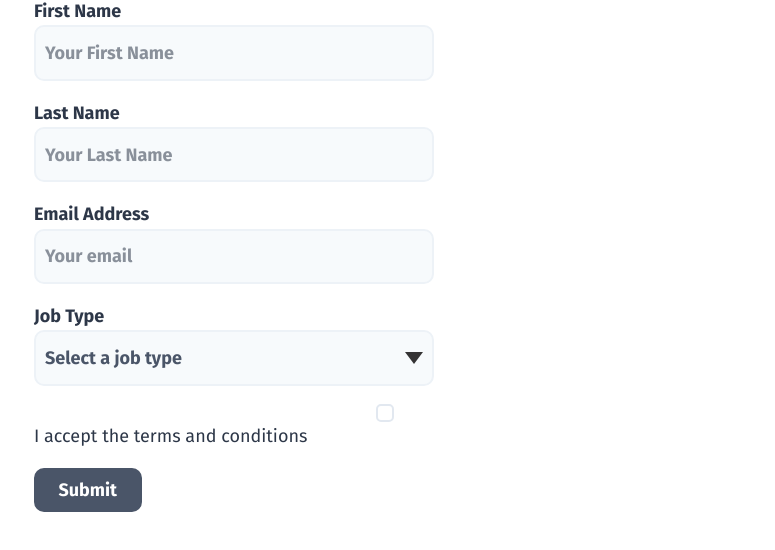
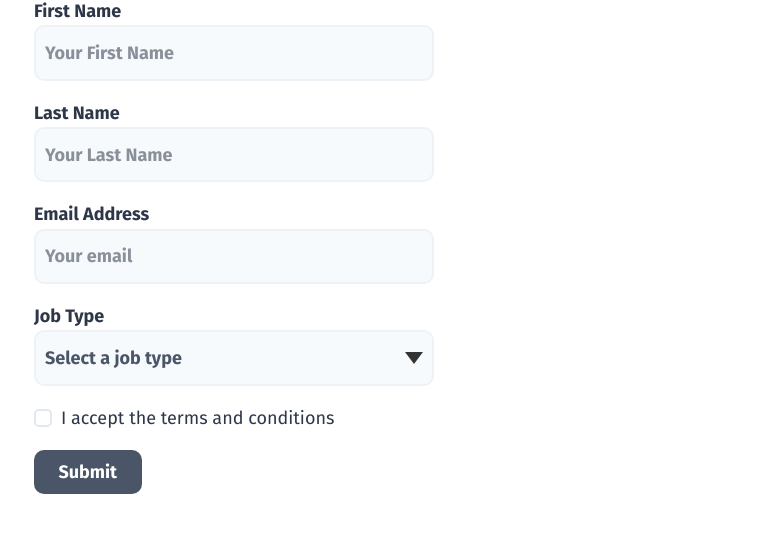
Before and after one commit to gerhynes/100-days-of-gatsby, a Gatsby site in the folder gatsby-blog/: page /contact in a window 1280 px wide. Shown: the part 394-944 px from the top of the page, without its empty margins (251-1026 px from the left). Built offline with nearby package versions, Linux system fonts and the light colour scheme; Gatsby itself is replaced by a stand-in of ours; a web font is replaced by a local one.

Commit message:
Fix checkbox label

```diff
--- a/gatsby-blog/src/components/signupForm.js
+++ b/gatsby-blog/src/components/signupForm.js
@@ -35,7 +35,11 @@ const Checkbox = ({ children, ...props }) => {
   const [field, meta] = useField({ ...props, type: "checkbox" })
   return (
     <>
-      <label className="checkbox" htmlFor={props.id || props.name}>
+      <label
+        style={{ flexDirection: `row` }}
+        className="checkbox"
+        htmlFor={props.id || props.name}
+      >
         <input type="checkbox" id={props.id} {...field} {...props} />
         {children}
       </label>
```
